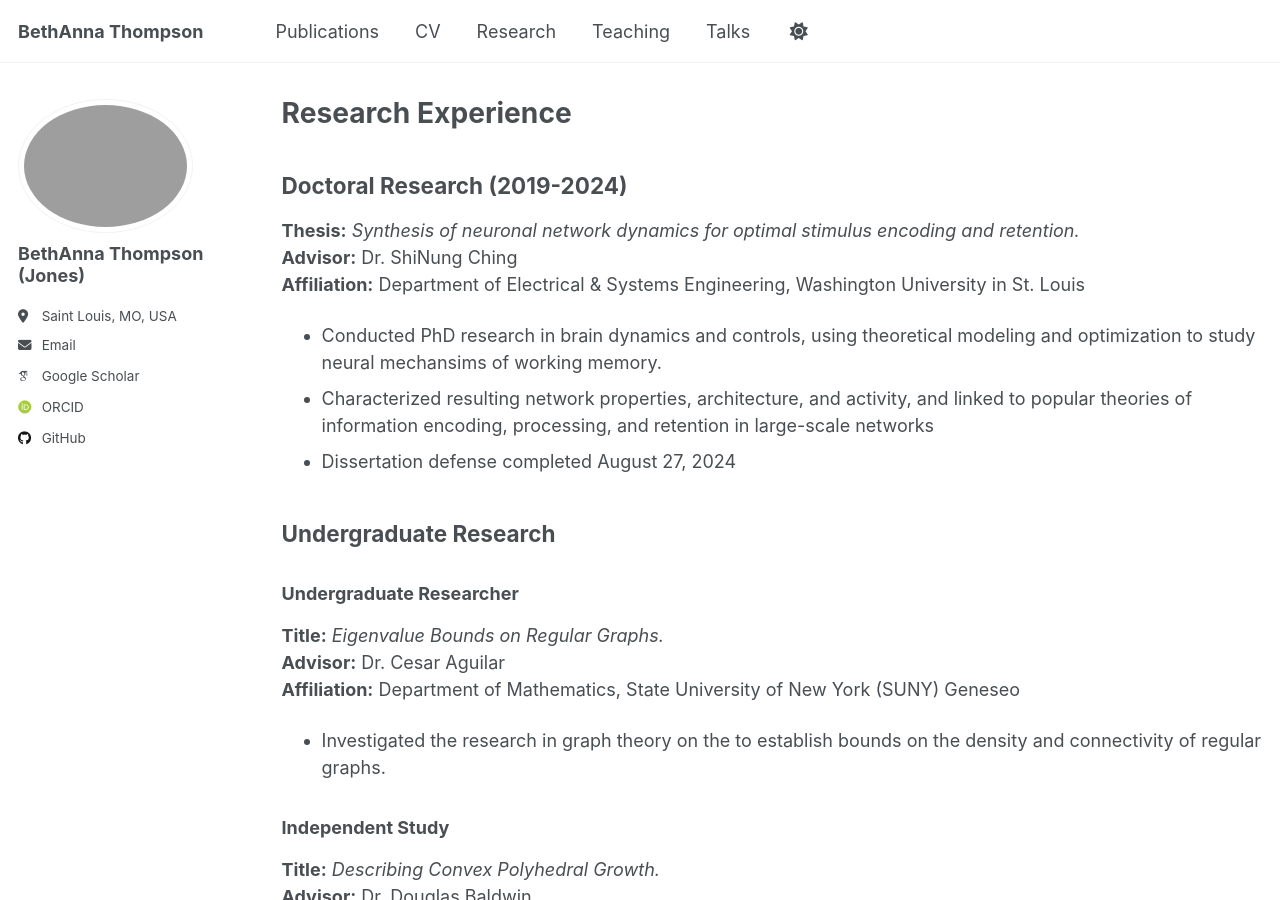
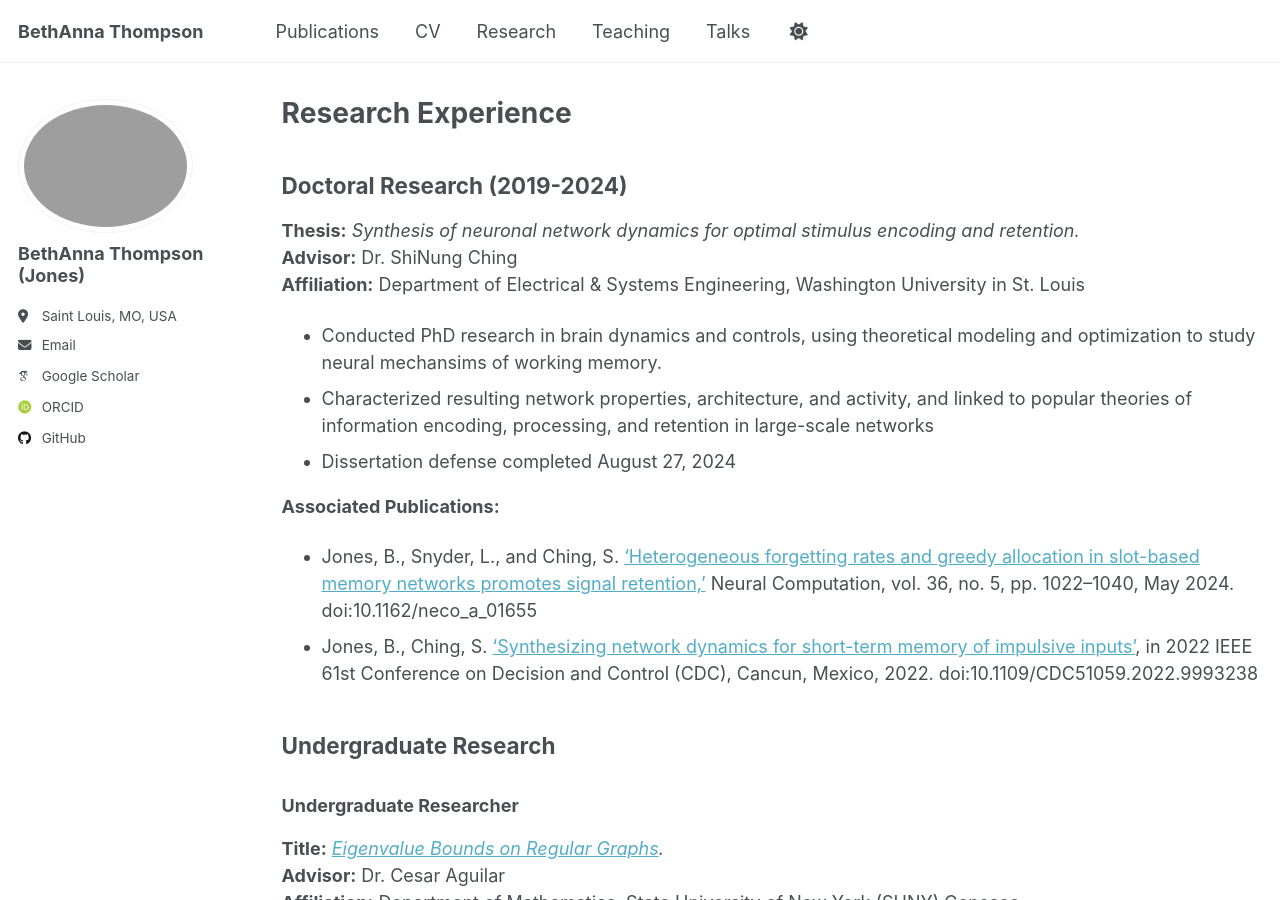
Before and after one commit to BethAnna/BethAnna.github.io, a Jekyll site: the page built from _pages/research.md, in a window 1280 px wide and 900 px high. Built offline with Jekyll 4.4.1, drawn with Linux system fonts in a browser that asks for light colours; some web fonts are replaced; a script that is not in the unit is left out.

Commit message:
Update research.md
Added links

```diff
--- a/_pages/research.md
+++ b/_pages/research.md
@@ -15,18 +15,24 @@ author_profile: true
   * Dissertation defense completed August 27, 2024
 
 
+**Associated Publications:** <br>
+* Jones, B., Snyder, L., and Ching, S. [‘Heterogeneous forgetting rates and greedy allocation in slot-based memory networks promotes signal retention,’](https://doi.org/10.1162/neco_a_01655) Neural Computation, vol. 36, no. 5, pp. 1022–1040, May 2024. doi:10.1162/neco_a_01655
+* Jones, B., Ching, S. [‘Synthesizing network dynamics for short-term memory of impulsive inputs’](https://doi.org/10.1109/CDC51059.2022.9993238), in 2022 IEEE 61st Conference on Decision and Control (CDC), Cancun, Mexico, 2022. doi:10.1109/CDC51059.2022.9993238
+
+
 
 ## Undergraduate Research
 ### Undergraduate Researcher
-**Title:** <em>Eigenvalue Bounds on Regular Graphs.</em> <br>
+**Title:** <em>[Eigenvalue Bounds on Regular Graphs](http://bethanna.github.io/files/2018-EigBounds-talk).</em> <br>
 **Advisor:** Dr. Cesar Aguilar <br>
 **Affiliation:** Department of Mathematics, State University of New York (SUNY) Geneseo <br>
 
   * Investigated the  research in graph theory on the to establish bounds on the density and connectivity of regular graphs.
 
 
+
 ### Independent Study
-**Title:** <em>Describing Convex Polyhedral Growth.</em> <br>
+**Title:** <em>[Describing Convex Polyhedral Growth.](http://bethanna.github.io/files/Eigenvalue_Bounds_on_Regular_Graphs__vertical_.pdf)</em> <br>
 **Advisor:** Dr. Douglas Baldwin <br>
 **Affiliation:** Department of Mathematics, State University of New York (SUNY) Geneseo <br>
 
@@ -38,7 +44,7 @@ author_profile: true
 
 
 ### Research Experience for Undergraduates, MSU Summer Undergraduate Research in Experimental Mathematics
-**Title:** <em> Automated Image Analysis: Tracking Neural Activity.</em> <br>
+**Title:** <em>[Automated Image Analysis: Tracking Neural Activity.](http://bethanna.github.io/files/Tracking_Neural_Activity__Automated_Image_Analysis.pdf)</em> <br>
 **Advisor:** Dr. Mark Reimers <br>
 **Affiliation:** Michigan State Univeristy <br>
 
```
